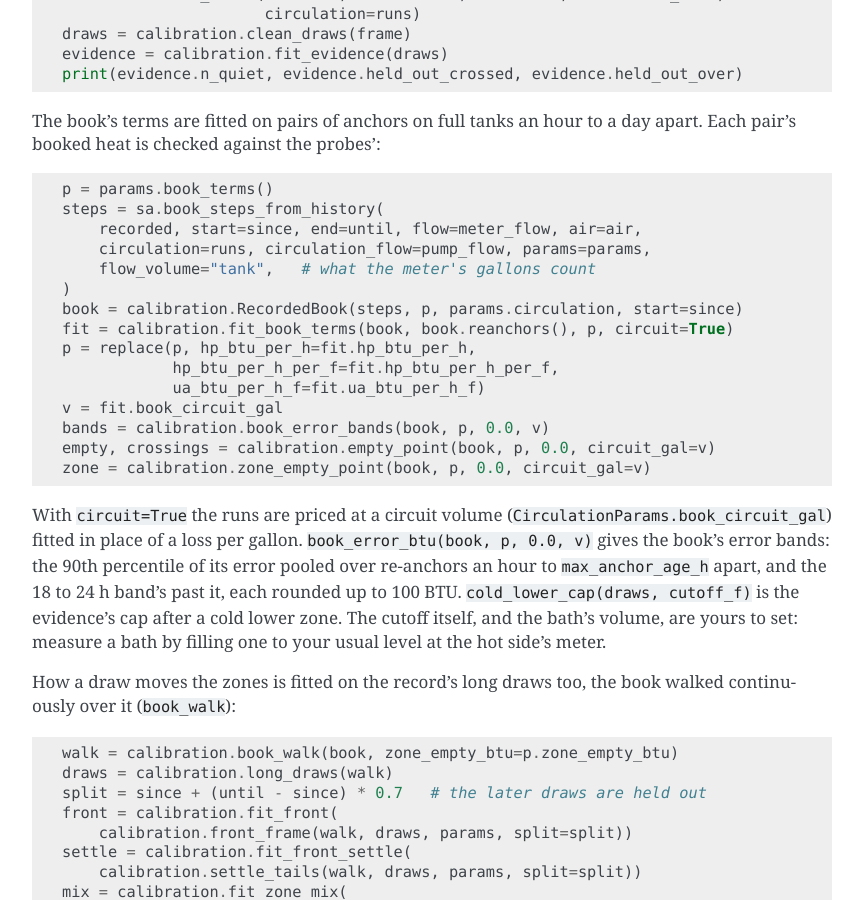
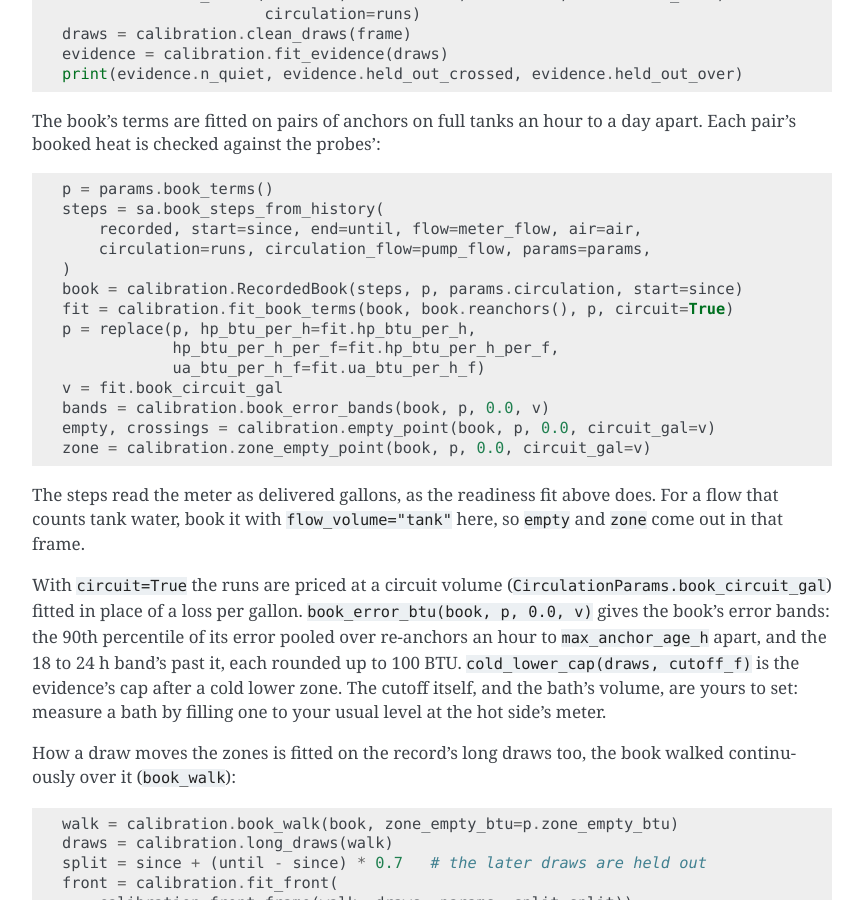
Before and after one commit to eman/nwp500-python, a Sphinx documentation site: the page built from docs/how-to/simulate-heater.rst, in a window 1280 px wide and 900 px high, scrolled down 21925 px. Shown: the whole window, without its empty margins (338-1201 px from the left). Built offline with Sphinx 7.4.7, drawn with Linux system fonts in a browser that asks for light colours.

Commit message:
docs(sim): keep the fit example's flow in one frame

```diff
--- a/docs/how-to/simulate-heater.rst
+++ b/docs/how-to/simulate-heater.rst
@@ -1209,7 +1209,6 @@ to a day apart. Each pair's booked heat is checked against the probes':
    steps = sa.book_steps_from_history(
        recorded, start=since, end=until, flow=meter_flow, air=air,
        circulation=runs, circulation_flow=pump_flow, params=params,
-       flow_volume="tank",   # what the meter's gallons count
    )
    book = calibration.RecordedBook(steps, p, params.circulation, start=since)
    fit = calibration.fit_book_terms(book, book.reanchors(), p, circuit=True)
@@ -1220,6 +1219,11 @@ to a day apart. Each pair's booked heat is checked against the probes':
    bands = calibration.book_error_bands(book, p, 0.0, v)
    empty, crossings = calibration.empty_point(book, p, 0.0, circuit_gal=v)
    zone = calibration.zone_empty_point(book, p, 0.0, circuit_gal=v)
+
+The steps read the meter as delivered gallons, as the readiness fit
+above does. For a flow that counts tank water, book it with
+``flow_volume="tank"`` here, so ``empty`` and ``zone`` come out in that
+frame.
 
 With ``circuit=True`` the runs are priced at a circuit volume
 (``CirculationParams.book_circuit_gal``) fitted in place of a loss per
```
